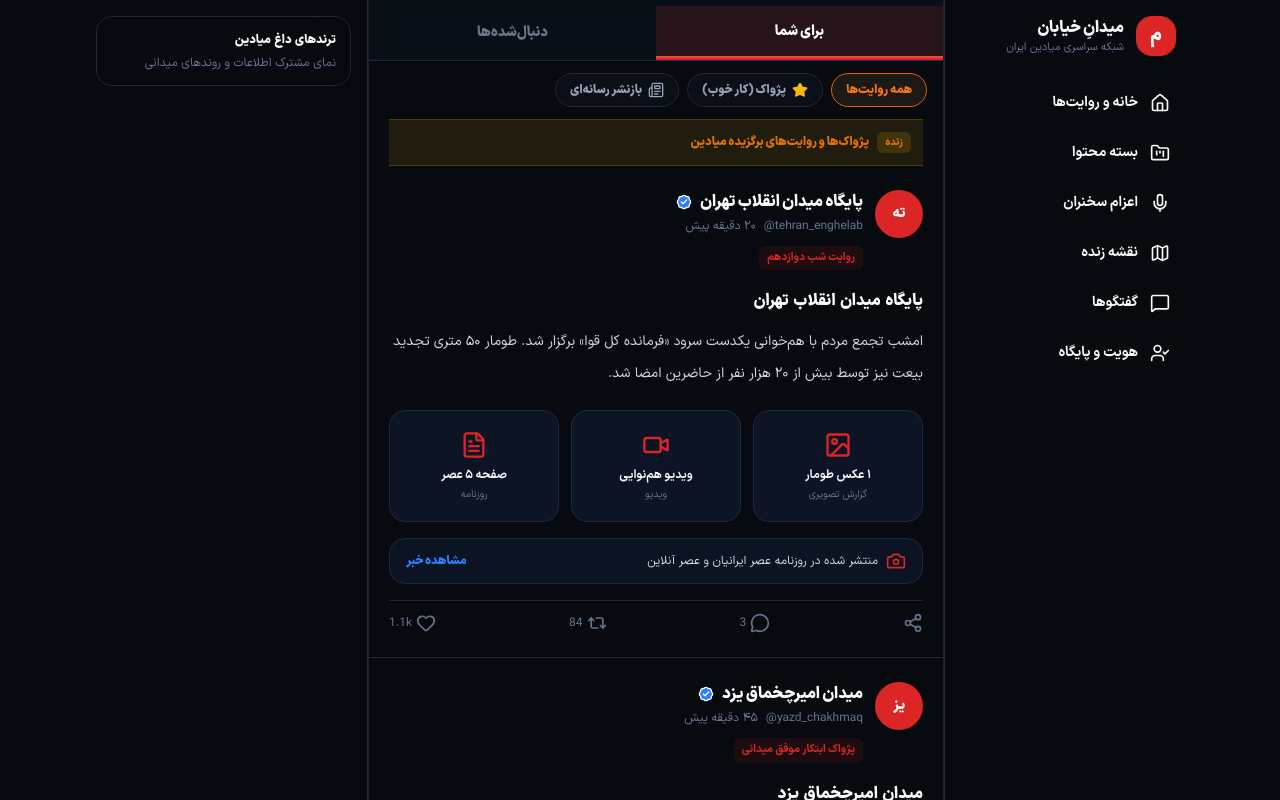
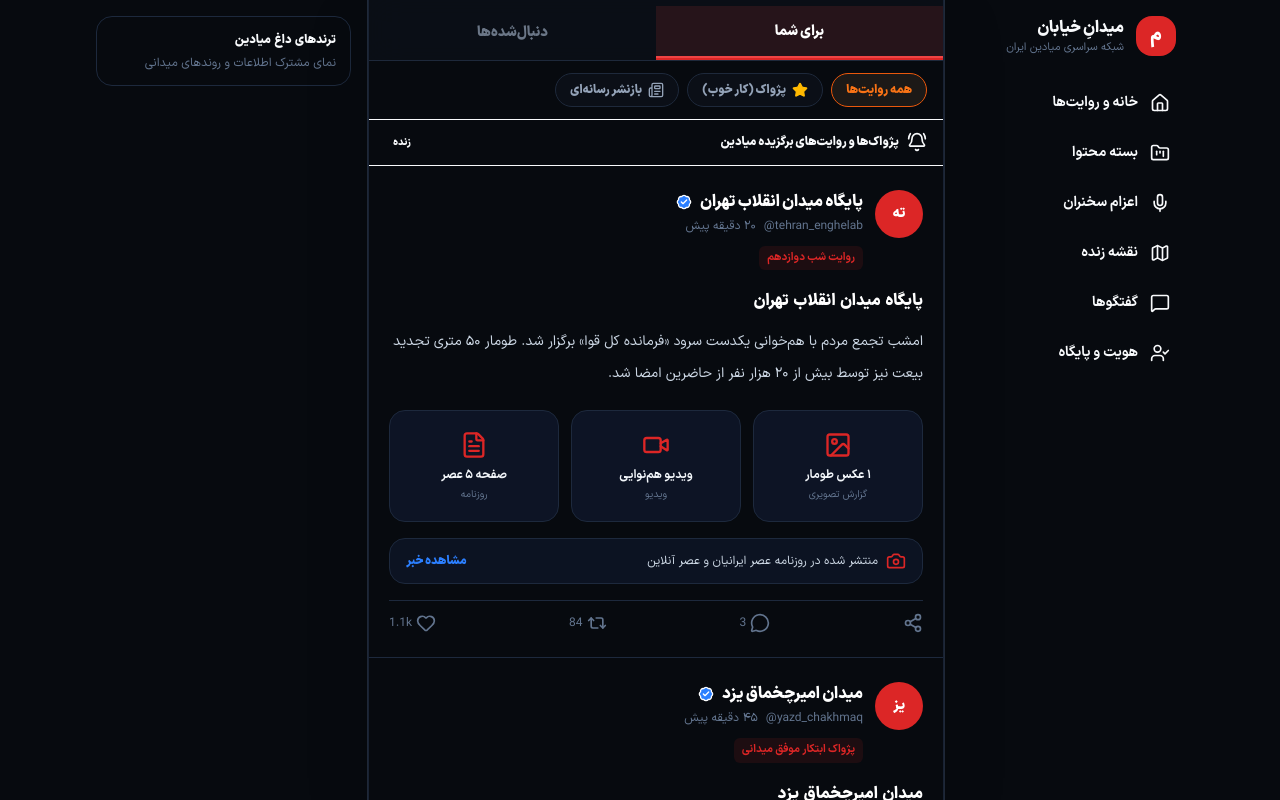
Before and after one commit to mohammad-mohammad-soltani/meydan, a Next.js app: page /home in a window 1280 px wide. Built offline with nearby package versions, Linux system fonts and the light colour scheme; a web font is replaced by a local one.

Commit message:
style(feed): align live banner with reference design

```diff
--- a/features/feed/components/FeedView.tsx
+++ b/features/feed/components/FeedView.tsx
@@ -1,6 +1,6 @@
 "use client";
 
-import { X } from "lucide-react";
+import { BellRing, X } from "lucide-react";
 import { FeedFilters } from "./FeedFilters";
 import { FeedTabs } from "./FeedTabs";
 import { FollowSuggestions } from "./FollowSuggestions";
@@ -17,7 +17,10 @@ export function FeedView() {
       {feed.activeTab === "for-you" ? (
         <>
           <FeedFilters activeFilter={feed.activeFilter} onChange={feed.setActiveFilter} />
-          <div className="mx-5 flex items-center gap-2 border-y border-amber-400/20 bg-amber-400/10 px-3 py-3 text-xs font-black text-amber-600"><span className="rounded-md bg-amber-400/15 px-2 py-1 text-[10px]">زنده</span>پژواک‌ها و روایت‌های برگزیده میادین</div>
+          <section className="feed-live-banner flex w-full items-center justify-between border-y px-4 py-3 text-xs font-black" aria-label="روایت‌های برگزیده میادین">
+            <span className="inline-flex min-w-0 items-center gap-2"><BellRing className="h-5 w-5 shrink-0" aria-hidden="true" /><span>پژواک‌ها و روایت‌های برگزیده میادین</span></span>
+            <span className="feed-live-badge shrink-0 rounded-md px-2 py-1 text-[10px]">زنده</span>
+          </section>
           <div className="divide-y divide-slate-100 dark:divide-slate-800">
             {feed.posts.map((post) => <PostCard key={post.id} post={post} liked={feed.likedPostIds.has(post.id)} reposted={feed.repostedPostIds.has(post.id)} joined={feed.joinedPostIds.has(post.id)} onLike={() => feed.toggleLike(post.id)} onRepost={() => feed.toggleRepost(post.id)} onShare={() => void feed.sharePost(post)} onJoin={() => feed.joinInitiative(post.id)} onOpenMedia={() => feed.openMedia(post.mediaReflection ?? null)} />)}
           </div>
```
